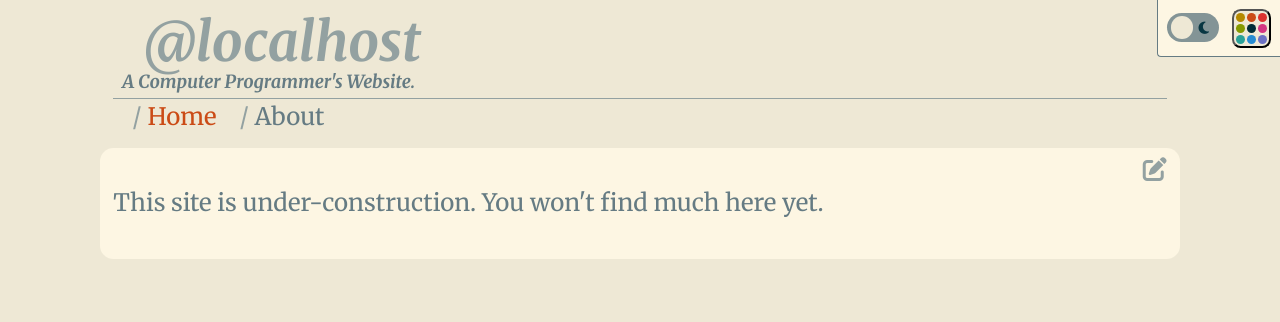
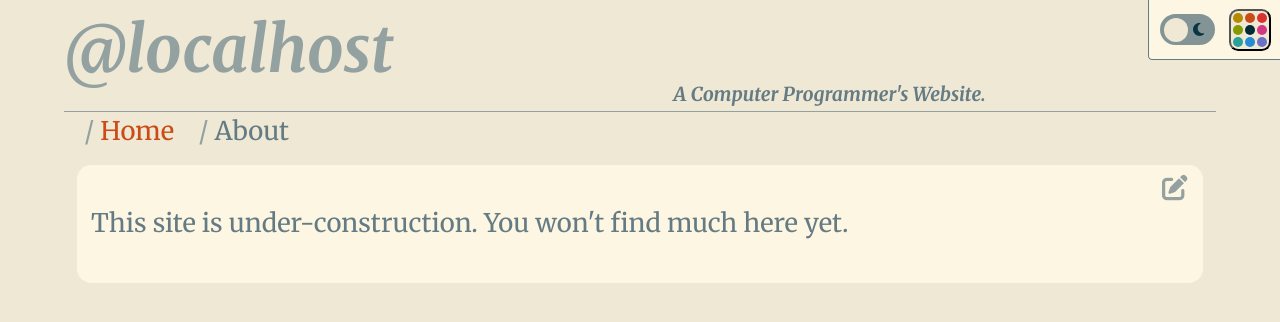
Before and after one commit to QuiteClose/quiteclose.github.io, a Jekyll site: the page built from index.md, in a window 1280 px wide. Shown: the top 322 px of the page. Built offline with Jekyll 4.4.1, drawn with Linux system fonts in a browser that asks for light colours; nearby versions of some CDN libraries; some web fonts are replaced.

Commit message:
Make layout more fluid.

```diff
--- a/_sass/layouts/default/styles.scss
+++ b/_sass/layouts/default/styles.scss
@@ -17,7 +17,7 @@ $zTop: 10;
 
 body {
   margin: 0; padding: 0;
-  font-size: 24px;
+  font-size: clamp(1rem, 2vw, 2rem);
   font-family: "Merriweather", serif;
   z-index: $zNormal;
 
@@ -46,6 +46,7 @@ div#color-scheme-click-away {
 div#color-scheme-panel {
   /* UI for selecting color schemes */
   position: fixed; top: 0; right: 0; z-index: $zColorSchemePanel;
+  font-size: clamp(0.75rem, 2vw, 2rem);
   width: 9.25ex; height: 4.25ex;
   min-width: 9.25ex; min-height: 4.25ex;
   overflow: hidden; text-align: right;
@@ -58,8 +59,8 @@ div#color-scheme-panel {
 
 
 .color-scheme-selector-open div#color-scheme-panel {
-  width: 100%; height: 15.5ex;
-  min-width: 100%; min-height: 15.5ex;
+  width: 100%; height: clamp(20rex, 17vw, 40rex);
+  min-width: 100%; min-height: 15.5rex;
   border-radius: 0ex;
   -webkit-transition: .4s;
   transition: .4s;
@@ -137,6 +138,7 @@ button.color-scheme-button-collapse {
   margin-top: 5ex;
   overflow-x: auto; overflow-y: hidden; white-space: nowrap;
   vertical-align: bottom;
+  font-size: clamp(1rem, 2vw, 2rem);
 }
 
 .color-scheme-panel-selector label {
@@ -165,9 +167,9 @@ button.color-scheme-button-collapse {
 }
 
 body>header {
+  width: clamp(20em, 100vw, 45em);
   max-width: 45em;
-  margin: 0 auto;
-  padding: 1ex;
+  margin: 1ex auto;
   border-radius: 1ex;
   line-height: 1.5;
 }
@@ -182,10 +184,11 @@ body>header div#site-heading {
 }
 
 body>header div#site-heading h1 {
-    font-size: 1.5em;
-    margin: 0 1ex;
-    padding: 0;
-    font-style: italic;
+  font-size: clamp(1.5rem, 5vw, 4rem);
+  margin: 0 auto;
+  padding: 0;
+  font-style: italic;
+  width: 15em;
 }
 body>header div#site-heading p {
     text-align: right;
@@ -208,7 +211,7 @@ body>header nav {
 body>header nav a.github{
   float: right;
   position: relative;
-  top: 4ex;
+  top: 4ex; right: 2ex;
   text-decoration: none;
 }
 
@@ -234,7 +237,7 @@ body>header nav ul li:after{
 }
 
 body>main {
-  max-width: 45em;
+  width: clamp(19.5em, 95vw, 44em);
   margin: 0 auto; padding: 1ex;
   border-radius: 1ex;
   line-height: 1.5;
--- a/_sass/reset.scss
+++ b/_sass/reset.scss
@@ -28,7 +28,6 @@ ol[role='list'] {
 
 /* Set core body defaults */
 body {
-  min-height: 100vh;
   line-height: 1.5;
 }
 
```
